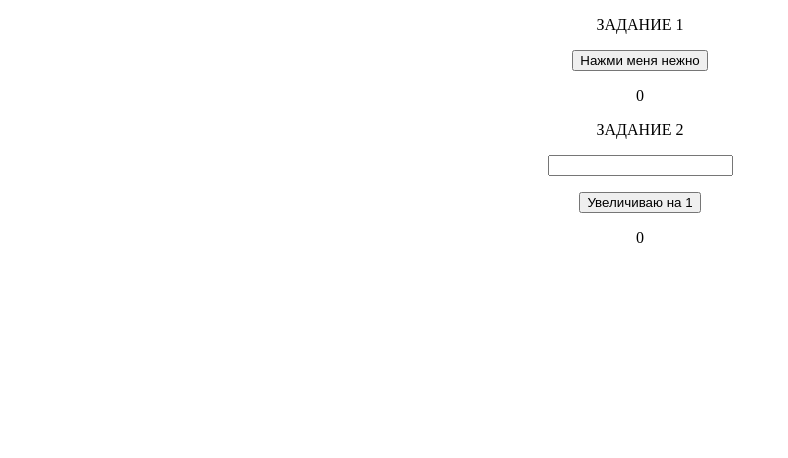
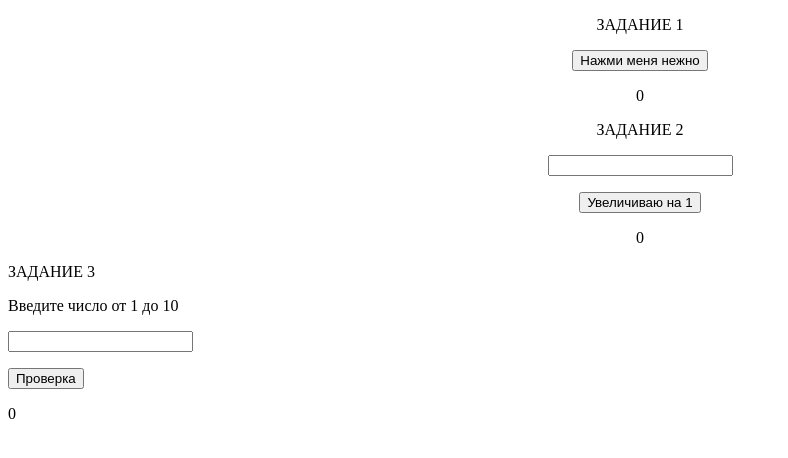
Before and after one commit to annavelk/one_repository, a plain HTML site: page index.html in a window 1280 px wide. Shown: the whole page, without its empty margins (0-788 px from the left). Drawn offline with Linux system fonts and the light colour scheme.

Commit message:
Update index.html

```diff
--- a/index.html
+++ b/index.html
@@ -28,6 +28,15 @@
 <output id="result2">0</output>
 </p>
 </form>
+
+<p>ЗАДАНИЕ 3</p>
+<p>Введите число от 1 до 10</p>
+<form name="form" method="post">
+<p><input type="text" name='num_id'/></p>
+<p><input type="button" value="Проверка" onclick="examNum(this.form)"/></p>
+<p><output name="errorbuttun" class="error" id="resultnum" >0</output>
+</form>
+
 <script src="main.js"></script>
 </body>
 </html>
```
